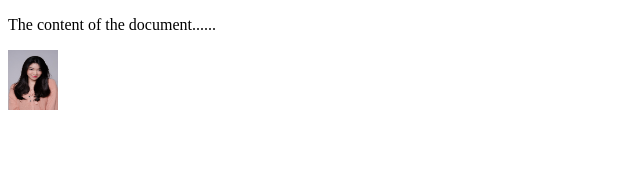
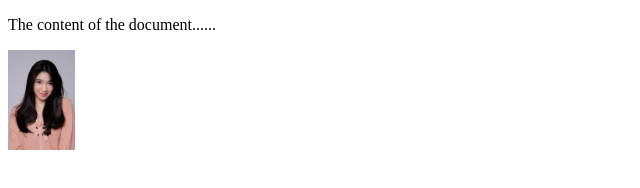
Before and after one commit to arzmycre29/esport-academy, a plain HTML site: page index.html in a window 1280 px wide. Shown: the whole page, without its empty margins (0-640 px from the left). Drawn offline with Linux system fonts and the light colour scheme.

Commit message:
Update index.html

```diff
--- a/index.html
+++ b/index.html
@@ -6,7 +6,7 @@
 
 <body>
   <p>The content of the document......</p>
-  <img src="shani1.jpg" width="50" height="60">
+  <img src="shani1.jpg" width="67" height="100">
 </body>
 
 </html>
```
